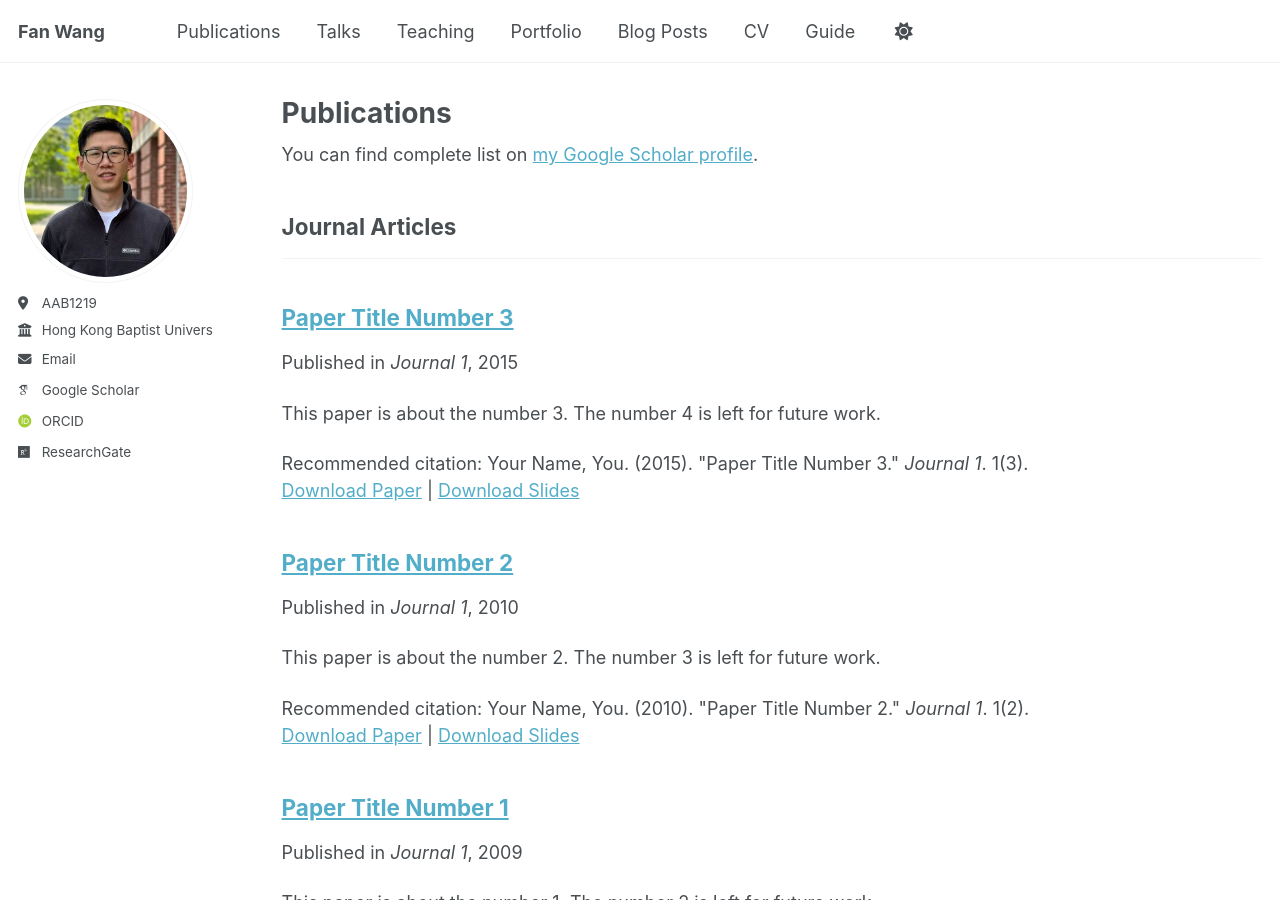
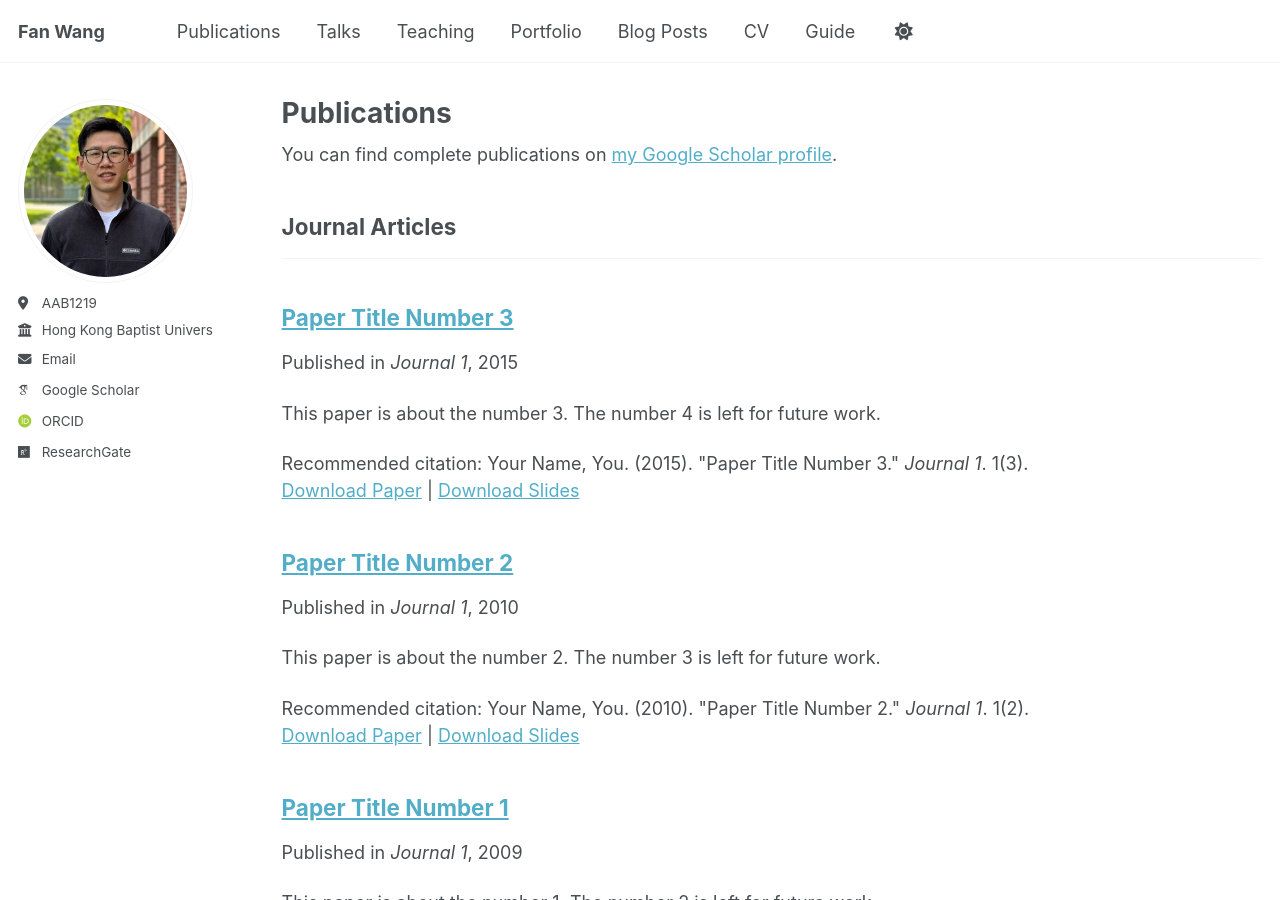
Before and after one commit to fanwang1/fanwang1.github.io, a Jekyll site: the page built from _pages/publications.html, in a window 1280 px wide and 900 px high. Built offline with Jekyll 4.4.1, drawn with Linux system fonts in a browser that asks for light colours; some web fonts are replaced; a script that is not in the unit is left out.

Commit message:
publications.html

```diff
--- a/_pages/publications.html
+++ b/_pages/publications.html
@@ -6,7 +6,7 @@ author_profile: true
 ---
 
 {% if site.author.googlescholar %}
-  <div class="wordwrap">You can find complete list on <a href="{{site.author.googlescholar}}">my Google Scholar profile</a>.</div>
+  <div class="wordwrap">You can find complete publications on <a href="{{site.author.googlescholar}}">my Google Scholar profile</a>.</div>
 {% endif %}
 
 {% include base_path %}
```
